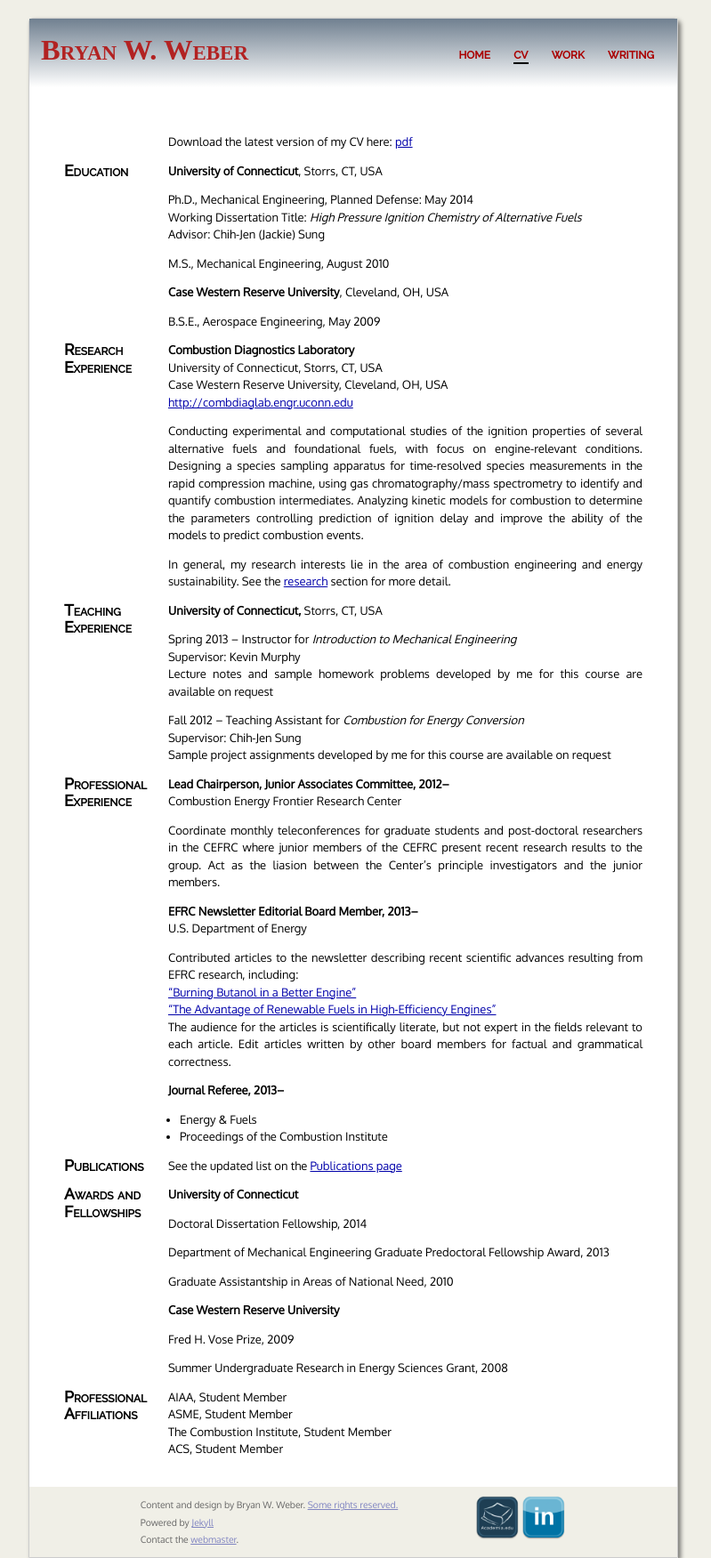
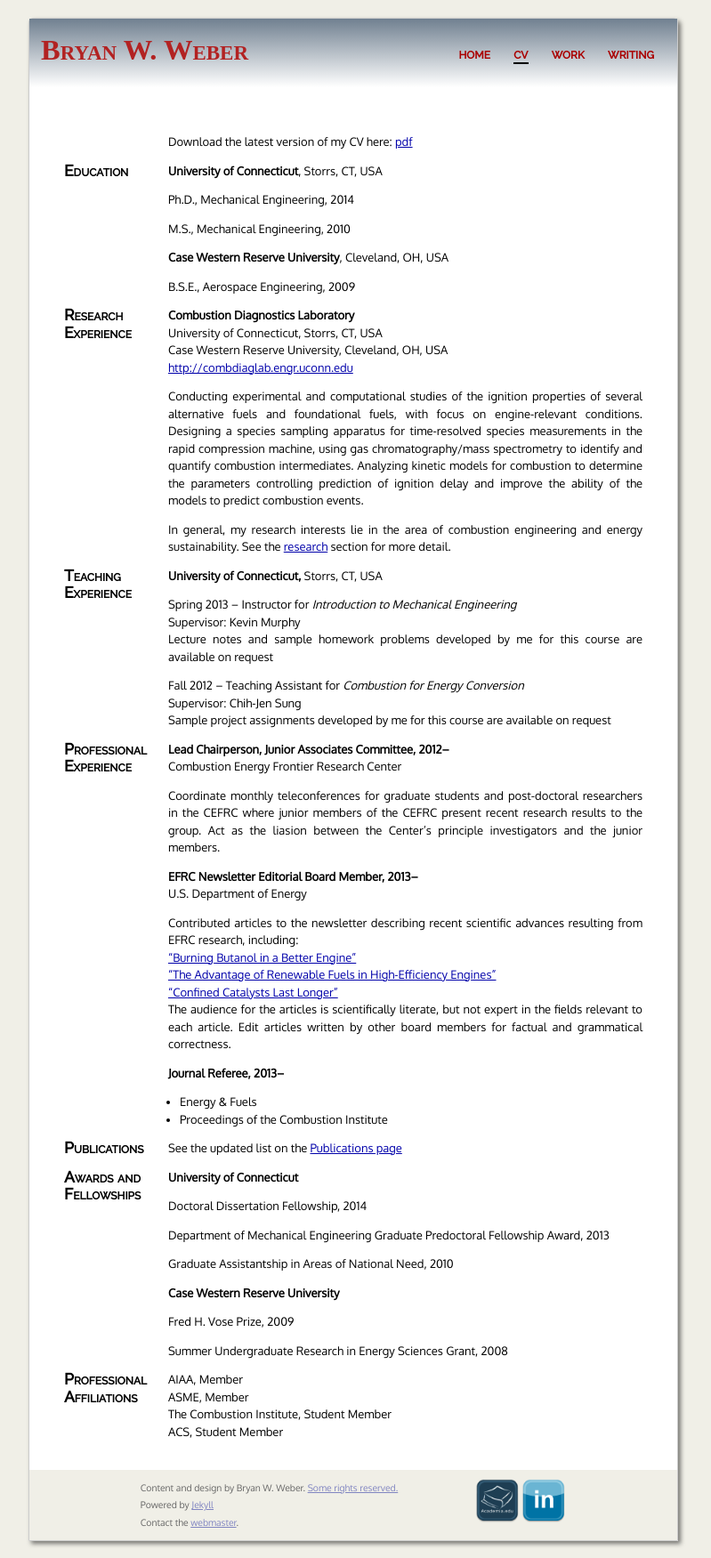
Before and after one commit to bryanwweber/bryanwweber.github.io, a Jekyll site: the page built from cv/index.md, in a window 1280 px wide. Shown: the whole page at 89% size, without its empty margins (243-1042 px from the left). Built offline with Jekyll 4.4.1, drawn with Linux system fonts in a browser that asks for light colours; some web fonts are replaced.

Commit message:
Update CV with finished Ph.D.

```diff
--- a/cv/index.md
+++ b/cv/index.md
@@ -9,15 +9,13 @@ Education
 ---
 **University of Connecticut**, Storrs, CT, USA
 
-Ph.D., Mechanical Engineering, Planned Defense: May 2014
-Working Dissertation Title: *High Pressure Ignition Chemistry of Alternative Fuels*
-Advisor: Chih-Jen (Jackie) Sung
+Ph.D., Mechanical Engineering, 2014
 
-M.S., Mechanical Engineering, August 2010
+M.S., Mechanical Engineering, 2010
 
 **Case Western Reserve University**, Cleveland, OH, USA
 
-B.S.E., Aerospace Engineering, May 2009
+B.S.E., Aerospace Engineering, 2009
 
 Research Experience
 ---
@@ -72,6 +70,7 @@ U.S. Department of Energy
 Contributed articles to the newsletter describing recent scientific advances resulting from EFRC research, including:
 ["Burning Butanol in a Better Engine"](http://www.energyfrontier.us/newsletter/201210/burning-butanol-better-engine)
 ["The Advantage of Renewable Fuels in High-Efficiency Engines"](http://www.energyfrontier.us/newsletter/201401/advantage-renewable-fuels-high-efficiency-engines)
+["Confined Catalysts Last Longer"](http://www.energyfrontier.us/newsletter/201404/confined-catalysts-last-longer)
 The audience for the articles is scientifically literate, but not
 expert in the fields relevant to each article. Edit articles written
 by other board members for factual and grammatical correctness.
@@ -109,7 +108,7 @@ Summer Undergraduate Research in Energy Sciences Grant, 2008
 
 Professional Affiliations
 ---
-AIAA, Student Member
-ASME, Student Member
+AIAA, Member
+ASME, Member
 The Combustion Institute, Student Member
 ACS, Student Member
```
